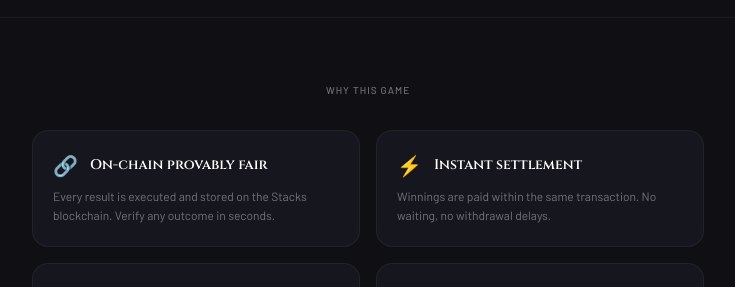
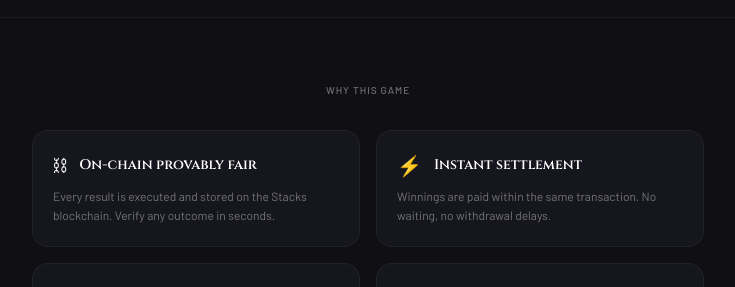
Before and after one commit to TheDEV111/Card-Simulation, a React (Vite) app: page / in a window 1280 px wide. Shown: the part 1700-1987 px from the top of the page, without its empty margins (384-1119 px from the left). Built offline with nearby package versions, Linux system fonts and the light colour scheme; what @stacks/connect would draw is missing.

Commit message:
enhance(landing): add stagger reveal and hover state to LandingFeatures

```diff
--- a/src/components/landing/LandingFeatures.jsx
+++ b/src/components/landing/LandingFeatures.jsx
@@ -1,6 +1,9 @@
+import { useScrollReveal } from "../../hooks/useScrollReveal";
+import { fadeInUpStyle, staggerDelay } from "../../utils/animation";
+
 const FEATURES = [
   {
-    icon: "🔗",
+    icon: "⛓",
     title: "On-chain provably fair",
     desc: "Every result is executed and stored on the Stacks blockchain. Verify any outcome in seconds.",
   },
@@ -22,13 +25,19 @@ const FEATURES = [
 ];
 
 export default function LandingFeatures() {
+  const [ref, visible] = useScrollReveal({ threshold: 0.1 });
+
   return (
-    <section className="px-6 py-16 border-t border-white/5">
+    <section ref={ref} className="px-6 py-16 border-t border-white/5">
       <div className="max-w-2xl mx-auto space-y-8">
-        <p className="label-caps text-center">Why this game</p>
+        <p className="label-caps text-center" style={fadeInUpStyle(visible, 0)}>Why this game</p>
         <div className="grid sm:grid-cols-2 gap-4">
-          {FEATURES.map((f) => (
-            <div key={f.title} className="panel p-5 space-y-2">
+          {FEATURES.map((f, i) => (
+            <div
+              key={f.title}
+              className="panel p-5 space-y-2 hover:border-gold/20 transition-colors duration-200"
+              style={fadeInUpStyle(visible, 60 + i * 60)}
+            >
               <div className="flex items-center gap-3">
                 <span className="text-xl">{f.icon}</span>
                 <p className="text-sm font-semibold text-white" style={{ fontFamily: "Cinzel, serif" }}>
```
